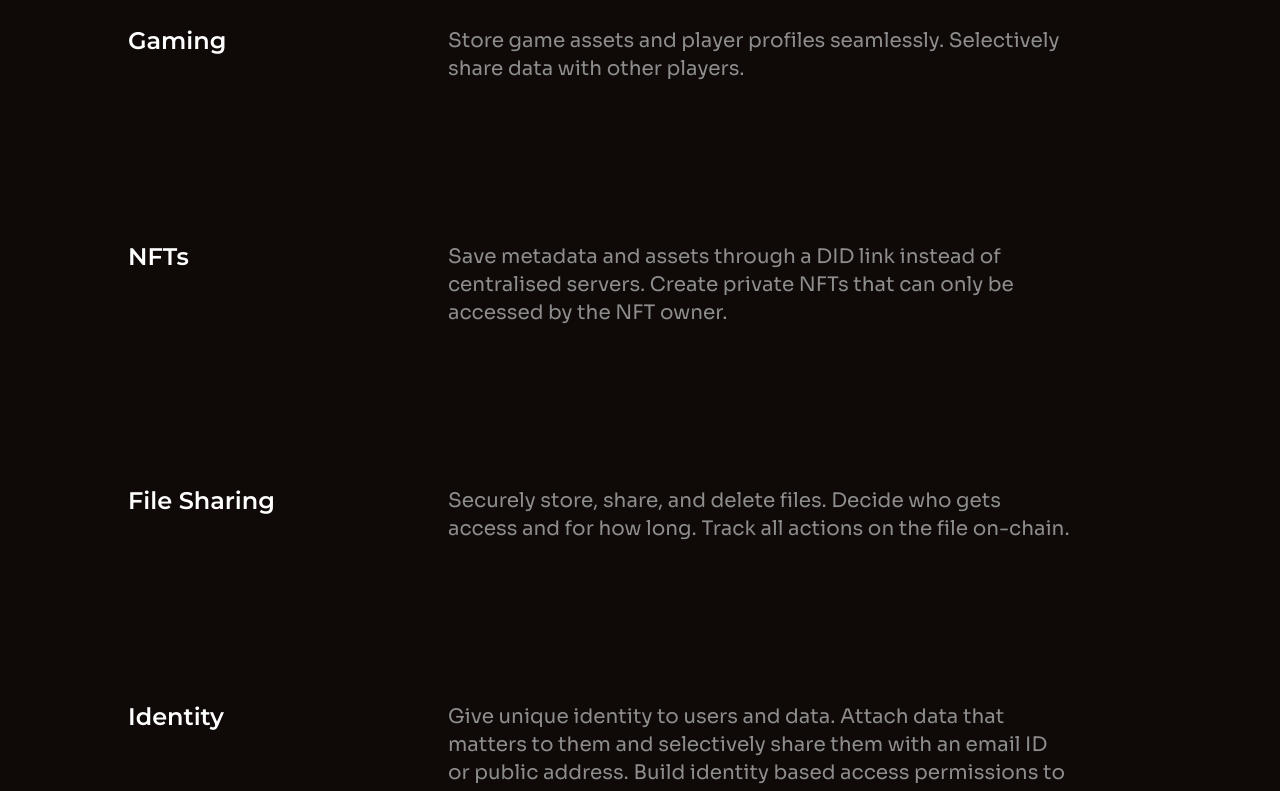
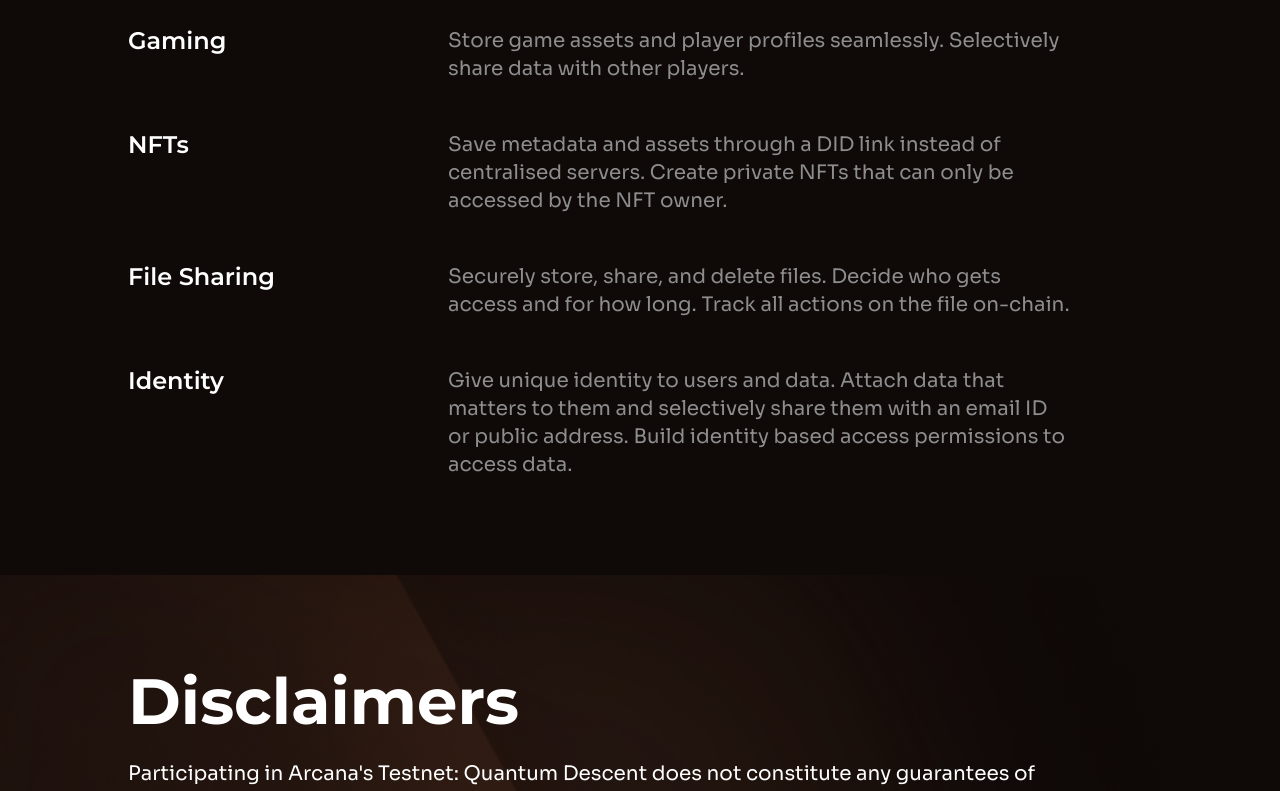
Before and after one commit to arcana-network/testnet-site, a Nuxt app: page / in a window 1280 px wide. Shown: the part 3260-4051 px from the top of the page. Built offline with nearby package versions, Linux system fonts and the light colour scheme.

Commit message:
Update gap in build usecases using margin-top and owl selector

```diff
--- a/components/BuildUseCases.vue
+++ b/components/BuildUseCases.vue
@@ -1,11 +1,5 @@
 <template>
-  <v-stack
-    class="build-usecases"
-    direction="column"
-    sm-direction="column"
-    gap="3.125rem"
-    sm-gap="3.75rem"
-  >
+  <v-stack class="build-usecases" direction="column" sm-direction="column">
     <v-stack
       v-for="useCase in useCasesList"
       :key="useCase.key"
@@ -77,6 +71,14 @@ export default {
   margin-top: 1.875rem;
 }
 
+.build-usecases > * + * {
+  margin-top: 3rem;
+
+  @media (--viewport-small) {
+    margin-top: 2rem;
+  }
+}
+
 .build-usecases-heading {
   margin-top: 0;
   margin-bottom: 0;
```
